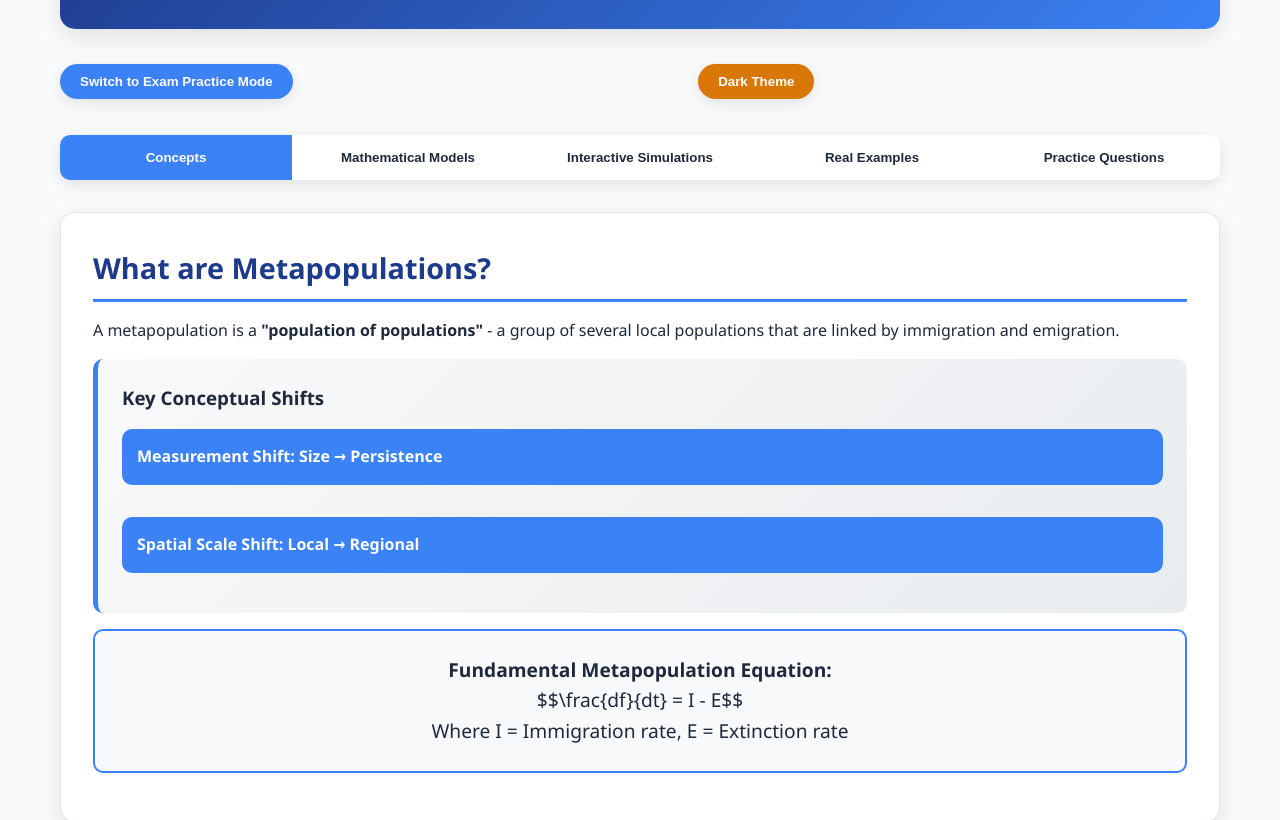
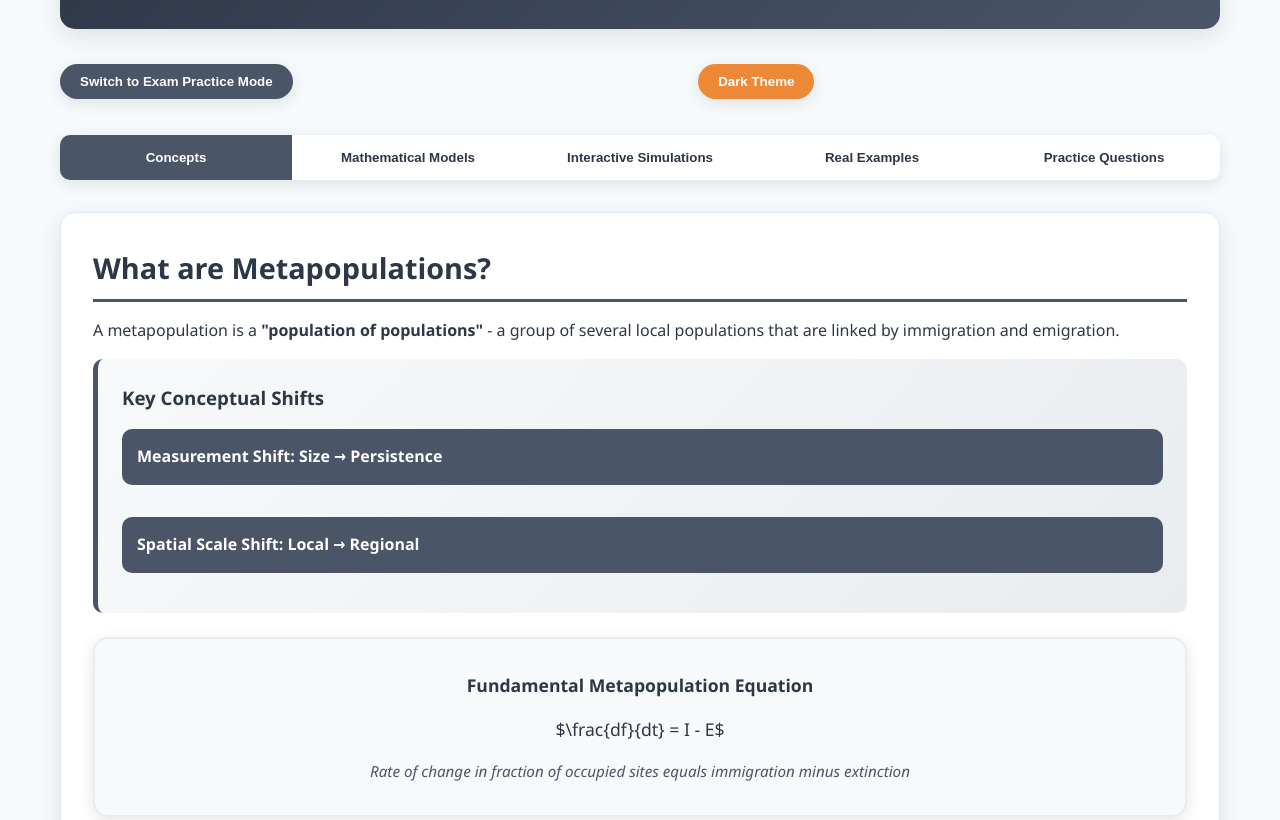
Before and after one commit to drabdulali/drabdulali.github.io, a plain HTML site: page apps/Gotelli_Chap4/index.html in a window 1280 px wide. Shown: the part 132-952 px from the top of the page. Drawn offline with nearby package versions, Linux system fonts and the light colour scheme.

Commit message:
Update index.html

```diff
--- a/apps/Gotelli_Chap4/index.html
+++ b/apps/Gotelli_Chap4/index.html
@@ -9,29 +9,33 @@
     <script id="MathJax-script" async src="https://cdn.jsdelivr.net/npm/mathjax@3/es5/tex-mml-chtml.js"></script>
     <style>
         :root {
-            --primary-color: #1e3a8a;
-            --secondary-color: #3b82f6;
-            --accent-color: #dc2626;
-            --success-color: #059669;
-            --warning-color: #d97706;
-            --bg-color: #f8fafc;
+            --primary-color: #2d3748;
+            --secondary-color: #4a5568;
+            --accent-color: #3182ce;
+            --success-color: #38a169;
+            --warning-color: #ed8936;
+            --bg-color: #f7fafc;
             --card-bg: #ffffff;
-            --text-color: #1e293b;
+            --text-color: #2d3748;
             --border-color: #e2e8f0;
             --shadow-color: rgba(0, 0, 0, 0.1);
+            --math-bg: #f8f9fa;
+            --math-border: #e9ecef;
         }
 
         [data-theme="dark"] {
-            --primary-color: #60a5fa;
-            --secondary-color: #3b82f6;
-            --accent-color: #ef4444;
-            --success-color: #10b981;
-            --warning-color: #f59e0b;
-            --bg-color: #0f172a;
-            --card-bg: #1e293b;
-            --text-color: #f1f5f9;
-            --border-color: #334155;
+            --primary-color: #e2e8f0;
+            --secondary-color: #a0aec0;
+            --accent-color: #63b3ed;
+            --success-color: #68d391;
+            --warning-color: #f6ad55;
+            --bg-color: #1a202c;
+            --card-bg: #2d3748;
+            --text-color: #e2e8f0;
+            --border-color: #4a5568;
             --shadow-color: rgba(0, 0, 0, 0.3);
+            --math-bg: #2d3748;
+            --math-border: #4a5568;
         }
 
         * {
@@ -225,18 +229,49 @@
         }
 
         .equation-box {
-            background: #f8f9fa;
-            border: 2px solid var(--secondary-color);
-            border-radius: 10px;
-            padding: 1.5rem;
-            margin: 1rem 0;
+            background: var(--math-bg);
+            border: 2px solid var(--math-border);
+            border-radius: 15px;
+            padding: 2rem;
+            margin: 1.5rem 0;
             text-align: center;
-            font-size: 1.2rem;
+            font-size: 1.1rem;
+            box-shadow: 0 4px 15px var(--shadow-color);
+            position: relative;
         }
 
-        [data-theme="dark"] .equation-box {
-            background: #34495e;
-            color: var(--text-color);
+        .equation-box::before {
+            content: '';
+            position: absolute;
+            top: -1px;
+            left: -1px;
+            right: -1px;
+            bottom: -1px;
+            background: linear-gradient(45deg, var(--accent-color), var(--secondary-color));
+            border-radius: 15px;
+            z-index: -1;
+        }
+
+        .equation-box .MathJax {
+            font-size: 1.2em !important;
+        }
+
+        .equation-box .MathJax_Display {
+            margin: 1em 0 !important;
+        }
+
+        .equation-title {
+            font-weight: bold;
+            color: var(--primary-color);
+            margin-bottom: 1rem;
+            font-size: 1.1rem;
+        }
+
+        .equation-explanation {
+            font-style: italic;
+            color: var(--secondary-color);
+            margin-top: 1rem;
+            font-size: 0.95rem;
         }
 
         .model-selector {
@@ -458,9 +493,9 @@
                 </div>
 
                 <div class="equation-box">
-                    <p><strong>Fundamental Metapopulation Equation:</strong></p>
-                    $$\frac{df}{dt} = I - E$$
-                    <p>Where I = Immigration rate, E = Extinction rate</p>
+                    <div class="equation-title">Fundamental Metapopulation Equation</div>
+                    $\frac{df}{dt} = I - E$
+                    <div class="equation-explanation">Rate of change in fraction of occupied sites equals immigration minus extinction</div>
                 </div>
             </div>
 
@@ -490,9 +525,9 @@
                 </div>
 
                 <div class="equation-box">
-                    <p><strong>Regional Persistence Probability:</strong></p>
-                    $$P_x = 1 - (p_e)^x$$
-                    <p>Multiple patches "spread the risk" of extinction!</p>
+                    <div class="equation-title">Regional Persistence Probability</div>
+                    $P_x = 1 - (p_e)^x$
+                    <div class="equation-explanation">Multiple patches "spread the risk" of extinction</div>
                 </div>
             </div>
         </div>
@@ -514,8 +549,9 @@
                     <p><strong>Assumptions:</strong> Constant colonization from external source (mainland), independent extinctions</p>
 
                     <div class="equation-box">
-                        $$\frac{df}{dt} = p_i(1-f) - p_e f$$
-                        $$\text{Equilibrium: } \hat{f} = \frac{p_i}{p_i + p_e}$$
+                        $\frac{df}{dt} = p_i(1-f) - p_e f$
+                        $\hat{f} = \frac{p_i}{p_i + p_e}$
+                        <div class="equation-explanation">Equilibrium fraction of occupied sites</div>
                     </div>
 
                     <div class="interactive-panel">
@@ -843,7 +879,7 @@
             currentTheme = currentTheme === 'light' ? 'dark' : 'light';
             document.body.setAttribute('data-theme', currentTheme);
             document.querySelector('.theme-toggle').textContent =
-                currentTheme === 'light' ? '🌙 Dark Theme' : '☀️ Light Theme';
+                currentTheme === 'light' ? 'Dark Theme' : 'Light Theme';
             saveUserProgress();
         }
 
```
